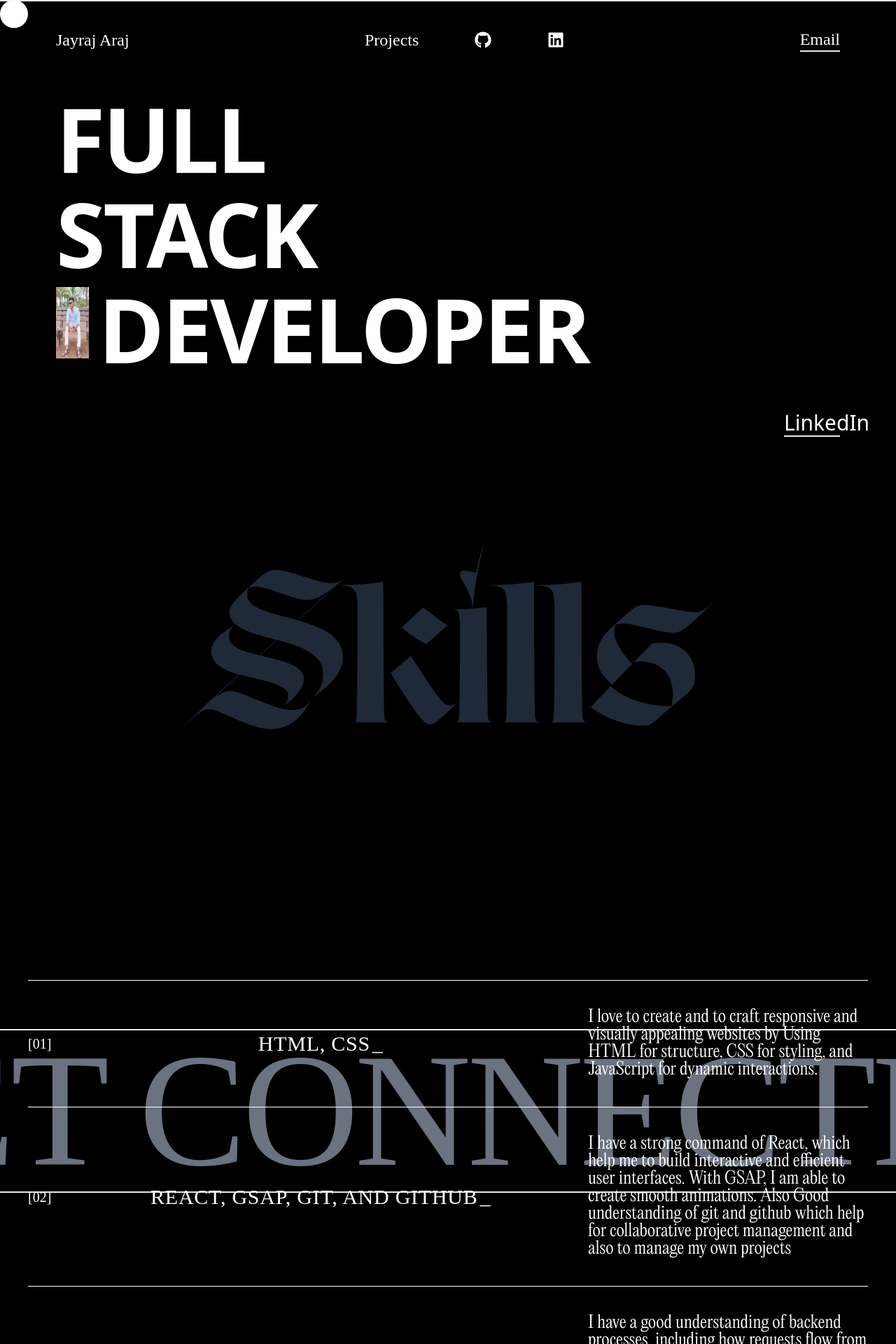
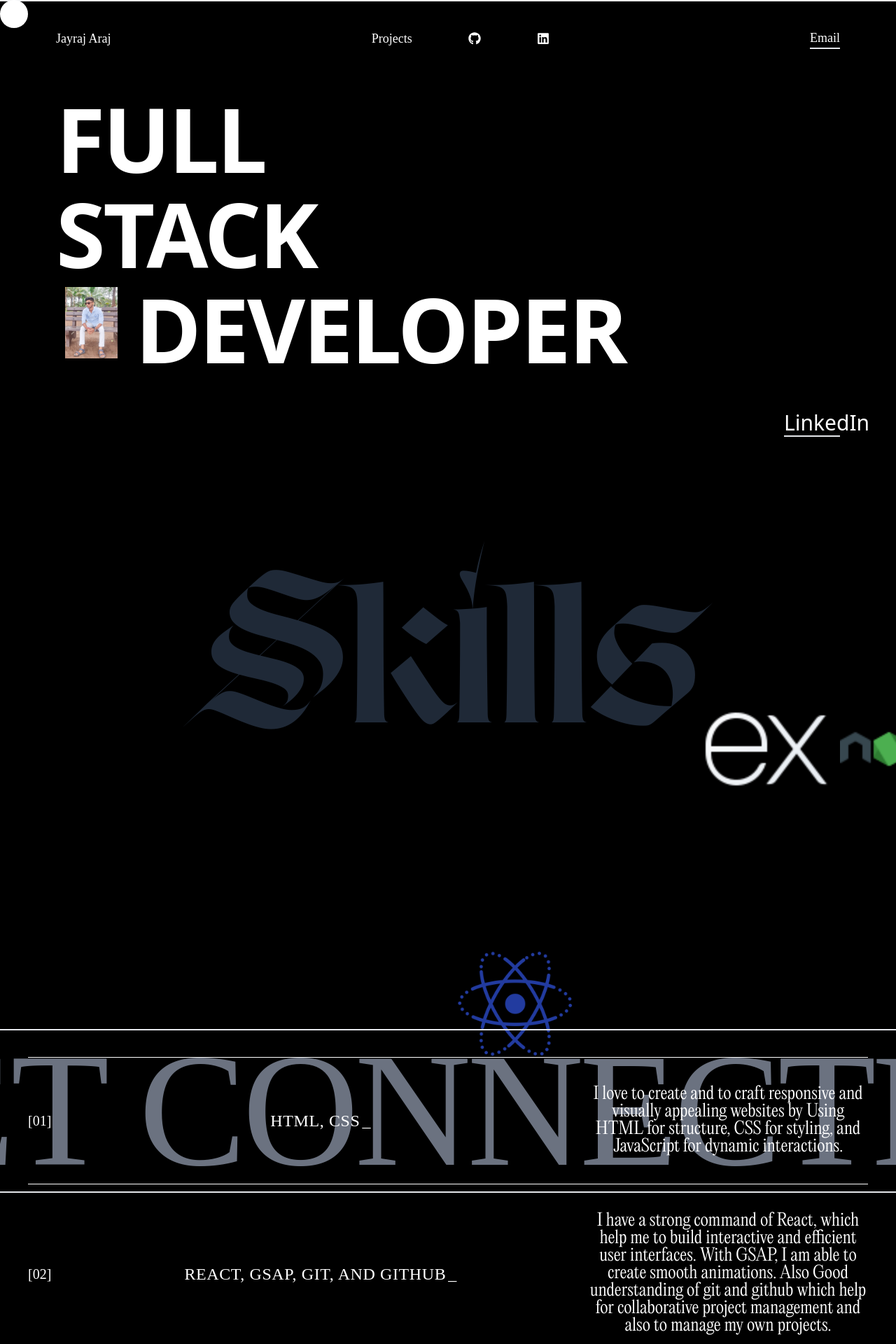
Before and after one commit to ghft13/Portfolio, a React (Create React App) app: page / in a window 1280 px wide. Shown: the top 1920 px of the page at 70% size. Built offline with nearby package versions, Linux system fonts and the light colour scheme; grey boxes are pictures that could not be loaded.

Commit message:
made full resposive

```diff
--- a/src/App.js
+++ b/src/App.js
@@ -38,15 +38,13 @@ function App() {
 
   return (
     <>
-      <div className="relative h-full w-full bg-black">
-        {/* Moving Circle */}
+      <div className="relative h-full w-full bg-black overflow-x-hidden">
         <motion.div
           className="h-10 w-10 bg-white rounded-full fixed top-0 left-0 z-10"
           ref={movingdiv}
           animate={controls}
         ></motion.div>
 
-        {/* Locomotive Scroll Container */}
         <div ref={scrollRef} data-scroll-container>
           <Navbar controls={controls} movingdiv={movingdiv}/>
           <Skills />
--- a/src/Components/Navbar.jsx
+++ b/src/Components/Navbar.jsx
@@ -28,45 +28,42 @@ const Navbar = ({controls}) => {
         },
       });
 
-      tl.to(".vid", {
-        scale: 1.5,
-        scrub: 1,
-        y: 100,
-      });
+
     });
 
     return () => ctx.revert();
   },[]);
 
   return (
+
     <>
       <div className="w-full h-full text-box text-white z-10 main ">
-        <div className="flex justify-between w-full items-center navbar py-10 px-20 fixed z-50 ">
+        <div className="flex justify-between w-full items-center navbar py-5 px-5 md:py-7 md:px-10 lg:py-10 lg:px-20 xl:py-10 xl:px-20 fixed z-50 ">
           <motion.div
             onMouseEnter={onenter}
             onMouseLeave={onleave}
             className="z-10"
           >
-            <h1 className="text-2xl">Jayraj Araj</h1>
+            <h1 className="text-lg">Jayraj Araj</h1>
           </motion.div>
-          <div className="flex gap-20 justify-center items-center z-10">
+          <div className="flex gap-9 md:gap-20 lg:gap-20 xl:gap-20 justify-center items-center z-10">
             <motion.a
               onMouseEnter={onenter}
               onMouseLeave={onleave}
               href="/Project"
-              className="text-2xl"
+              className="text-lg"
             >
               Projects
             </motion.a>
             <motion.a
               onMouseEnter={onenter}
               onMouseLeave={onleave}
-              className="text-2xl"
+              className="text-lg"
             >
               <FaGithub />
             </motion.a>
             <motion.a
-              className="text-2xl"
+              className="text-lg"
               onMouseEnter={onenter}
               onMouseLeave={onleave}
             >
@@ -79,35 +76,27 @@ const Navbar = ({controls}) => {
             onMouseLeave={onleave}
             className="z-10"
           >
-            <h1 className="text-2xl border-b-2">Email</h1>
+            <h1 className="text-lg border-b-2 hidden sm:block md:block lg:block xl:block">Email</h1>
           </motion.div>
         </div>
 
-        <div className="w-full py-32 px-20 border-t-2 border-gray-100 relative">
+        <div className="w-full py-32  px-10 xl:px-20 border-t-2 border-gray-100 relative">
           {["Full", "Stack", "Developer"].map((ele, i) => (
-            <div className="flex w-3/4" key={i}>
-               {i===2 && (<motion.div initial={{width:0}} animate={{width:"9vw"}} transition={{ease:[0.45, 0, 0.55, 1],duration:2,  repeat: Infinity, } } className="w-[9vw] h-[8vw] rounded mr-[1vw] relative top-2">
-                  <img src='/personal.jpg' className="w-full h-full " alt="personal"></img>
+            <div className="flex w-screen  xl:w-3/4  " key={i}>
+               {i===2 && (<motion.div initial={{width:0}} animate={{width:"19vw"}} transition={{ease:[0.45, 0, 0.55, 1],duration:2,  repeat: Infinity, } } className="w-[9vw] h-[8vw] rounded mr-[1vw] relative top-2">
+                  <img src='/personal.jpg' className="w-full  h-20 xl:h-full xl:object-contain" alt="personal"></img>
                 </motion.div>)}
-              <h1 className="text-[10vw] uppercase leading-[17vh] font-bold tracking-tight">
+              <h1 className="text-4xl sm:text-6xl  md:text-8xl lg:text-[10vw] uppercase  md:leading-[17vh] lg:leading-[17vh] xl:leading-[17vh] font-bold tracking-tight">
                 {ele}
               </h1>
             </div>
           ))}
-          <div className="h-2/6 w-2/12 absolute right-32 top-24">
-            <video
-              src="vid.mp4"
-              autoPlay
-              muted
-              loop
-              className="h-full w-full object-cover rounded-3xl overflow-hidden vid"
-            ></video>
-          </div>
+
           <div
-            className="absolute w-20 h-20 right-20 bottom-0 z-20 "
+            className="absolute w-20 h-20 right-5 md:right-20 lg:right-20 xl-right-20 bottom-0 z-20 "
             onMouseEnter={onenter}
             onMouseLeave={onleave}>
-            <h1 className="text-3xl border-b-2 ">LinkedIn</h1>
+            <h1 className="text-xl  lg:text-3xl md:text-3xl xl-text-:3xl border-b-2 ">LinkedIn</h1>
           </div>
         </div>
 
--- a/src/Components/Skills.jsx
+++ b/src/Components/Skills.jsx
@@ -9,77 +9,60 @@ gsap.registerPlugin(ScrollTrigger);
 const Skills = () => {
   useLayoutEffect(() => {
     let ctx = gsap.context(() => {
+      let mm = gsap.matchMedia();
+
+      // For large screens
+      mm.add("(min-width:768px)", () => {
         let tl = gsap.timeline({
           scrollTrigger: {
             trigger: ".pinele",
-          //      markers: true,
+            //  markers: true, // Disable markers
             pin: true,
             start: "top top",
-          end: "1500% top",
-          scrub: 2,
+            end: "1600% top", // Reduced scroll distance
+            scrub: 1,
           },
         });
 
-      tl.to(
-        ".react",
-        {
-          y: -900,
-          opacity: 1,
-        },
-        "a"
-      );
-      tl.to(
-        ".nodejs",
-        {
-          y: -500,
-          opacity: 1,
-        },
-        "a"
-      );
-      tl.to(
-        ".express",
-        {
-          y: -500,
-          opacity: 1,
-        },
-        "a"
-      );
+        tl.to(".react", { y: -900, opacity: 1 }, "start");
+        tl.to(".nodejs", { y: -800, opacity: 1 }, "start");
+        tl.to(".express", { y: -800, opacity: 1 }, "start");
 
-      tl.to(
-        ".connect",
-        {
-          y: -1200,
-          scrub: 1,
-        },
-        "b"
-      );
+        // Additional animations (without overlap)
+        tl.to(".connect", { y: -1300, opacity: 1 }, "mid");
+        tl.to(".workskills", { y: -1400, opacity: 1 }, "end");
+      });
+    });
 
-      tl.to(
-        ".workskills ",
-        {
-          y: -1000,
-          scrub: 1,
-        },
-        "c"
-      );
+    return () => ctx.revert(); // Cleanup
+  }, []);
 
+  useLayoutEffect(() => {
+    let ctx = gsap.context(() => {
+      let mm = gsap.matchMedia();
+
+      mm.add("(min-width:320px) and (max-width:767px)", () => {
         let t2 = gsap.timeline({
           scrollTrigger: {
-          trigger: ".workskills ",
-          start: "600% top",
-          end: "800% bottom",
-          scrub: true,
-          //    markers: true,
+            trigger: ".pinele",
+            pin: true,
+            //markers: true,
+            start: "top 50%",
+            end: "1500% top", // Reduced scroll distance
+            scrub: 1,
           },
         });
 
-      t2.to(".firstskill", {
-        color: " #000000",
-        opacity: 0,
+        t2.to(".react", { y: -900, opacity: 1 }, "start");
+        t2.to(".nodejs", { y: -800, opacity: 1 }, "start");
+        t2.to(".express", { y: -800, opacity: 1 }, "start");
+
+        t2.to(".connect", { y: -1100, opacity: 1,scrub:5 }, "mid");
+        t2.to(".workskills", { y: -1200, opacity: 1 }, "end");
       });
     });
 
-    return () => ctx.revert(); // <- cleanup!
+    return () => ctx.revert(); // Cleanup
   }, []);
 
   return (
@@ -89,34 +72,34 @@ const Skills = () => {
           Skills
         </h1>
         <div className="w-full relative">
-          <div className="absolute -top-40 left-20 w-[15vw]">
+          <div className="absolute left-5 w-20 top-40   xl:-top-40 xl:left-[1200px] xl:w-[15vw] lg:left-20 lg:w-[15vw] md:left-20 md:w-[15vw] sm:left-[20px] sm:w-[15vw] ">
             <img
               src="nodejs.png"
-              className="w-full object-contain nodejs opacity-0"
+              className="w-full object-contain nodejs"
               alt="Node.js"
             />
           </div>
-          <div className="absolute -top-40 right-40 w-[15vw]">
+          <div className="absolute w-20  top-40 left-80 xl:-top-40  xl:w-[15vw] lg:top-40 lg:left-[1000px] lg:w-[15vw] md:left-[650px] md:w-[15vw] sm:left-[500px] sm:w-[15vw] ">
             <img
               src="express.png"
-              className="w-full object-contain express opacity-0"
+              className="w-full object-contain express "
               alt="Express.js"
             />
           </div>
-          <div className="absolute top-52 left-1/2 w-[15vw]">
+          <div className="absolute w-20 top-80 left-44 xl:top-52 xl:left-1/2  xl:w-[15vw] lg:top-40 lg:left-[500px] lg:w-[15vw] md:left-[350px] md:w-[15vw] sm:left-[280px] sm:w-[15vw]  ">
             <img
               src="react.png"
-              className="w-full object-contain react opacity-0"
+              className="w-full object-contain react "
               alt="React.js"
             />
           </div>
 
-          <div className="w-full  absolute top-[300px] connect px-10 py-10 rounded-tl-3xl rounded-tr-3xl flex z-20">
+          <div className="w-full  absolute top-[200px] md:top-[300px] lg:top-[300px] xl:top-[300px] connect px-10 py-10 rounded-tl-3xl rounded-tr-3xl flex z-20">
             <motion.h1
               initial={{ x: "0" }}
               animate={{ x: "-100%" }}
               transition={{ ease: "linear", repeat: Infinity, duration: 5 }}
-              className=" text-gray-500 uppercase text-center text-[18vw] text-nowrap tracking-tight leading-none border-t-2 border-b-2 pr-5"
+              className=" text-gray-500 uppercase text-center text-[16vw] xl:text-[18vw] text-nowrap tracking-tight leading-none border-t-2 border-b-2 pr-5"
             >
               Let's get Connected
             </motion.h1>
@@ -124,19 +107,23 @@ const Skills = () => {
               initial={{ x: "0" }}
               animate={{ x: "-100%" }}
               transition={{ ease: "linear", repeat: Infinity, duration: 5 }}
-              className="text-gray-500 uppercase text-center text-[18vw] text-nowrap tracking-tight leading-none border-t-2 border-b-2 pr-5"
+              className="text-gray-500 uppercase text-center text-[16vw] xl:text-[18vw] text-nowrap tracking-tight leading-none border-t-2 border-b-2 pr-5"
             >
               Let's get Connected
             </motion.h1>
           </div>
 
-          <div className="w-full absolute top-[190px] px-10 py-20 text-white workskills z-20">
-            <div className="border-t-[1px] border-white py-10 flex justify-between items-center firstskill">
-              <h2 className="text-xl" style={{ fontFamily: "icomoon" }}>
+          <div className="w-full absolute xl:top-[300px] md:top-[300px] top-[100px] px-2 xl:px-10 py-20 text-white workskills z-20">
+            {/* Skill 01 */}
+            <div className="border-t-[1px] border-white py-10 flex flex-col sm:flex-col md:flex-row md:justify-between xl:flex-row justify-center xl:justify-between items-center gap-4 firstskill ">
+              <h2
+                className="text-lg xl:text-xl"
+                style={{ fontFamily: "icomoon" }}
+              >
                 [01]
               </h2>
               <h1
-                className="text-3xl tracking-wide"
+                className="text-xl xl:text-2xl tracking-wide"
                 style={{ fontFamily: "neueMontreal1" }}
               >
                 <Typewriter
@@ -150,7 +137,7 @@ const Skills = () => {
                 />
               </h1>
               <h4
-                className="w-2/6 text-2xl leading-[25px]"
+                className="text-center w-full xl:w-2/6 lg:w-2/6 md:w-2/6  text-xl xl:text-2xl xl:leading-[25px]"
                 style={{ fontFamily: "two" }}
               >
                 I love to create and to craft responsive and visually appealing
@@ -158,12 +145,17 @@ const Skills = () => {
                 JavaScript for dynamic interactions.
               </h4>
             </div>
-            <div className="border-t-[1px] border-white py-10 flex justify-between items-center first">
-              <h2 className="text-xl" style={{ fontFamily: "icomoon" }}>
+
+            {/* Skill 02 */}
+            <div className="border-t-[1px] border-white py-10 flex flex-col sm:flex-col md:flex-row md:justify-between xl:flex-row justify-center xl:justify-between items-center gap-4 first">
+              <h2
+                className="text-lg xl:text-xl"
+                style={{ fontFamily: "icomoon" }}
+              >
                 [02]
               </h2>
               <h1
-                className="text-3xl tracking-wide"
+                className="text-lg xl:text-2xl tracking-wide"
                 style={{ fontFamily: "neueMontreal1" }}
               >
                 <Typewriter
@@ -177,22 +169,24 @@ const Skills = () => {
                 />
               </h1>
               <h4
-                className="w-2/6 text-2xl leading-[25px]"
+                className="text-center w-full xl:w-2/6  lg:w-2/6  md:w-2/6 text-lg xl:text-2xl xl:leading-[25px]"
                 style={{ fontFamily: "two" }}
               >
                 I have a strong command of React, which help me to build
                 interactive and efficient user interfaces. With GSAP, I am able
                 to create smooth animations. Also Good understanding of git and
                 github which help for collaborative project management and also
-                to manage my own projects
+                to manage my own projects.
               </h4>
             </div>
-            <div className="border-t-[1px] border-white py-10 flex justify-between items-center first">
+
+            {/* Skill 03 */}
+            <div className="border-t-[1px] border-white py-10 flex flex-col sm:flex-col md:flex-row md:justify-between xl:flex-row justify-center xl:justify-between items-center gap-4 first">
               <h2 className="text-xl" style={{ fontFamily: "icomoon" }}>
                 [03]
               </h2>
               <h1
-                className="text-3xl tracking-wide "
+                className="text-lg tracking-wide"
                 style={{ fontFamily: "neueMontreal1" }}
               >
                 <Typewriter
@@ -206,7 +200,7 @@ const Skills = () => {
                 />
               </h1>
               <h4
-                className="w-2/6 text-2xl leading-[25px]"
+                className="text-center w-full xl:w-2/6  lg:w-2/6 md:w-2/6  text-lg xl:text-2xl  xl:leading-[25px]"
                 style={{ fontFamily: "two" }}
               >
                 I have a good understanding of backend processes, including how
--- a/src/Components/Workskills.jsx
+++ b/src/Components/Workskills.jsx
@@ -11,8 +11,8 @@ function Workskills() {
 
   useEffect(() => {
     if (ishovered) {
-      gsap.to(".top-h1", { y: -90, duration: 0.2,ease:easeIn });
-      gsap.to(".bottom-h1", { y: -90, duration: 0.2,ease:easeIn });
+      gsap.to(".top-h1", { y: -120, duration: 0.2,ease:easeIn });
+      gsap.to(".bottom-h1", { y: -120, duration: 0.2,ease:easeIn });
     } else {
       gsap.to(".top-h1", { y: 0, duration: 0.2,ease:easeIn } );
       gsap.to(".bottom-h1", { y: 0, duration: 0.2,ease:easeIn });
@@ -20,30 +20,32 @@ function Workskills() {
   }, [ishovered]);
 
   return (
-    <div className="w-full relative text-white flex justify-between px-20 py-20 header z-50">
+    <div className="w-full relative text-white xl:flex xl:justify-between  px-20 py-20 header z-50">
       <LottieAnimation />
-      <div className="absolute top-40 left-20">
-        <h1 className="text-5xl text-gray-600" style={{ fontFamily: "two" }}>
+      <div className="absolute top-60  md:top-60 xl:top-64 left-0 xl:left-20 xl:w-[40%] md:w-[100%] lg:w-[40%] flex flex-col items-center justify-center  gap-20 w-full">
+        <h1 className="text-5xl  xl:text-7xl text-gray-600" style={{ fontFamily: "two" }}>
           Let's Collaborate
         </h1>
+
         <motion.div
-          className="h-20 overflow-y-hidden relative"
+          className=" md:h-20 h-12  text-center xl:h-20 overflow-y-hidden relative "
           onHoverStart={() => setishovered(true)}
           onHoverEnd={() => setishovered(false)}
         >
           <motion.h1
-            className="text-6xl py-2 top-h1"
+            className=" text-4xl xl:text-6xl py-2 "
             style={{ fontFamily: "one" }}
           >
             Arajjayraj18@gmail.com
           </motion.h1>
-          <motion.h1 className="text-6xl py-2 bottom-h1">
+          <motion.h1 className="text-4xl xl:text-6xl py-2"   style={{ fontFamily: "one" }}>
             Arajjayraj18@gmail.com
+
           </motion.h1>
         </motion.div>
       </div>
 
-      <div className="absolute right-40 top-52">
+      <div className="absolute lg:right-10 lg:top-80 xl:right-40 xl:top-80 lg:bottom-2 bottom-48">
         <div className="flex gap-5 items-center border-t-2 py-2 border-white">
           <h3 className="text-xl" style={{ fontFamily: "icomoon" }}>
             [01]
```
Also changed, not shown: public/robots.txt (added), 1 other file (tests, documents, lock files or other folders). Lines whose indentation alone changed are shown as unchanged.
